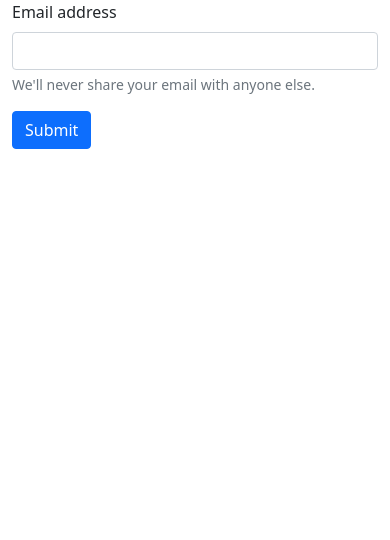
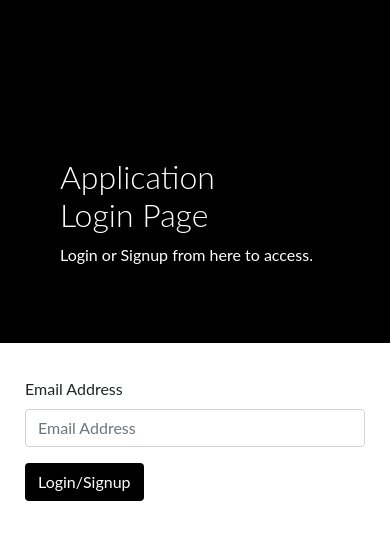
Before and after one commit to Sreshtha55/User_OTP_reg, a Django app: page / in a window 390 px wide. Shown: the top 540 px of the page. Run offline with Django 4.2, Linux system fonts and the light colour scheme; some libraries are stand-ins or nearby versions.

Commit message:
first changes in code

```diff
--- a/app/templates/home.html
+++ b/app/templates/home.html
@@ -1,4 +1,4 @@
-<!DOCTYPE html>
+<!-- <!DOCTYPE html>
 <html lang="en">
 
     <head>
@@ -19,12 +19,12 @@
                     <input type="email" name="email" class="form-control" id="exampleInputEmail1"
                         aria-describedby="emailHelp">
                     <div id="emailHelp" class="form-text">We'll never share your email with anyone else.</div>
-                </div>
-                <!-- <div class="mb-3">
+                </div> -->
+<!-- <div class="mb-3">
                     <label for="exampleInputPassword1" class="form-label">Password</label>
                     <input type="password" name="password" class="form-control" id="exampleInputPassword1">
                 </div> -->
-                <button type="submit" class="btn btn-primary">Submit</button>
+<!-- <button type="submit" class="btn btn-primary">Submit</button>
             </form>
         </div>
 
@@ -33,4 +33,123 @@
         integrity="sha384-MrcW6ZMFYlzcLA8Nl+NtUVF0sA7MsXsP1UyJoMp4YLEuNSfAP+JcXn/tWtIaxVXM"
         crossorigin="anonymous"></script>
 
+</html> -->
+
+<!DOCTYPE html>
+<html lang="en">
+
+<head>
+    <meta charset="UTF-8">
+    <meta http-equiv="X-UA-Compatible" content="IE=edge">
+    <meta name="viewport" content="width=device-width, initial-scale=1.0">
+    <link href="//maxcdn.bootstrapcdn.com/bootstrap/4.0.0/css/bootstrap.min.css" rel="stylesheet" id="bootstrap-css">
+    <script src="//maxcdn.bootstrapcdn.com/bootstrap/4.0.0/js/bootstrap.min.js"></script>
+    <script src="//code.jquery.com/jquery-1.11.1.min.js"></script>
+    <title>Login Page</title>
+
+    <style>
+        body {
+            font-family: "Lato", sans-serif;
+        }
+
+
+
+        .main-head {
+            height: 150px;
+            background: #FFF;
+
+        }
+
+        .sidenav {
+            height: 100%;
+            background-color: #000;
+            overflow-x: hidden;
+            padding-top: 20px;
+        }
+
+
+        .main {
+            padding: 0px 10px;
+        }
+
+        @media screen and (max-height: 450px) {
+            .sidenav {
+                padding-top: 15px;
+            }
+        }
+
+        @media screen and (max-width: 450px) {
+            .login-form {
+                margin-top: 10%;
+            }
+
+            .register-form {
+                margin-top: 10%;
+            }
+        }
+
+        @media screen and (min-width: 768px) {
+            .main {
+                margin-left: 40%;
+            }
+
+            .sidenav {
+                width: 40%;
+                position: fixed;
+                z-index: 1;
+                top: 0;
+                left: 0;
+            }
+
+            .login-form {
+                margin-top: 80%;
+            }
+
+            .register-form {
+                margin-top: 20%;
+            }
+        }
+
+
+        .login-main-text {
+            margin-top: 20%;
+            padding: 60px;
+            color: #fff;
+        }
+
+        .login-main-text h2 {
+            font-weight: 300;
+        }
+
+        .btn-black {
+            background-color: #000 !important;
+            color: #fff;
+        }
+    </style>
+</head>
+
+<body>
+    <div class="sidenav">
+        <div class="login-main-text">
+            <h2>Application<br> Login Page</h2>
+            <p>Login or Signup from here to access.</p>
+        </div>
+    </div>
+    <div class="main">
+        <div class="col-md-6 col-sm-12">
+            <div class="login-form">
+                <form method='post'>
+                    {% csrf_token %}
+                    <div class="form-group">
+                        <label>Email Address</label>
+                        <input type="email" class="form-control" placeholder="Email Address">
+                    </div>
+                    <button type="submit" class="btn btn-black">Login/Signup</button>
+                </form>
+            </div>
+        </div>
+    </div>
+
+</body>
+
 </html>
--- a/app/views.py
+++ b/app/views.py
@@ -16,9 +16,9 @@ def home(request):
         if obj.exists():
             # if check_password(password,obj.password):
                 if Profile.objects.get(user__username=email).is_verified:
-                    return HttpResponse("Login success")
+                    return render(request,"success.html",{"email":email})
                 else:
-                    return HttpResponse("Email Not verified yet.Please check your email")
+                    return render(request,"verification.html",{"email":email})
             # else:
             #     return HttpResponse("Email exists but Incorrect Password")
         else:
@@ -60,13 +60,13 @@ def generateOTP() :
 def send_otp(email,otp):
     print(email)
     try:
-        subject="Verify your email"
+        subject="OTP to verify your Email"
         emai_from=settings.EMAIL_HOST_USER
         recepient_list=[email,]
-        htmlgen = f'Your OTP is {otp}.Click here to verify OTP: http://127.0.0.1:8000/verify/{email}/{otp}'
+        htmlgen = f'Your OTP is {otp}.'
         send_mail(subject,htmlgen,emai_from,recepient_list, fail_silently=False)
     except Exception as e:
         print(e)
         return HttpResponse("Email failed to send with error: ",e)
     # return HttpResponse(o)
-    return HttpResponse("Please check your email and verify your email")
+    return render(request,"verification.html",{"email":email})
--- a/docker-compose.yml
+++ b/docker-compose.yml
@@ -4,6 +4,8 @@ services :
     build : .
     ports :
       - "8000:8000"
+    volumes:
+      - myvolume:/task
 
   smtp-server:
     image: mailhog/mailhog
@@ -13,3 +15,5 @@ services :
     ports:
       - '1025:1025'
       - '8025:8025'
+volumes:
+  myvolume:
```
Also changed, not shown: app/templates/success.html (added, +16 -0 lines), app/templates/verification.html (added, +23 -0 lines), 1 other file.
